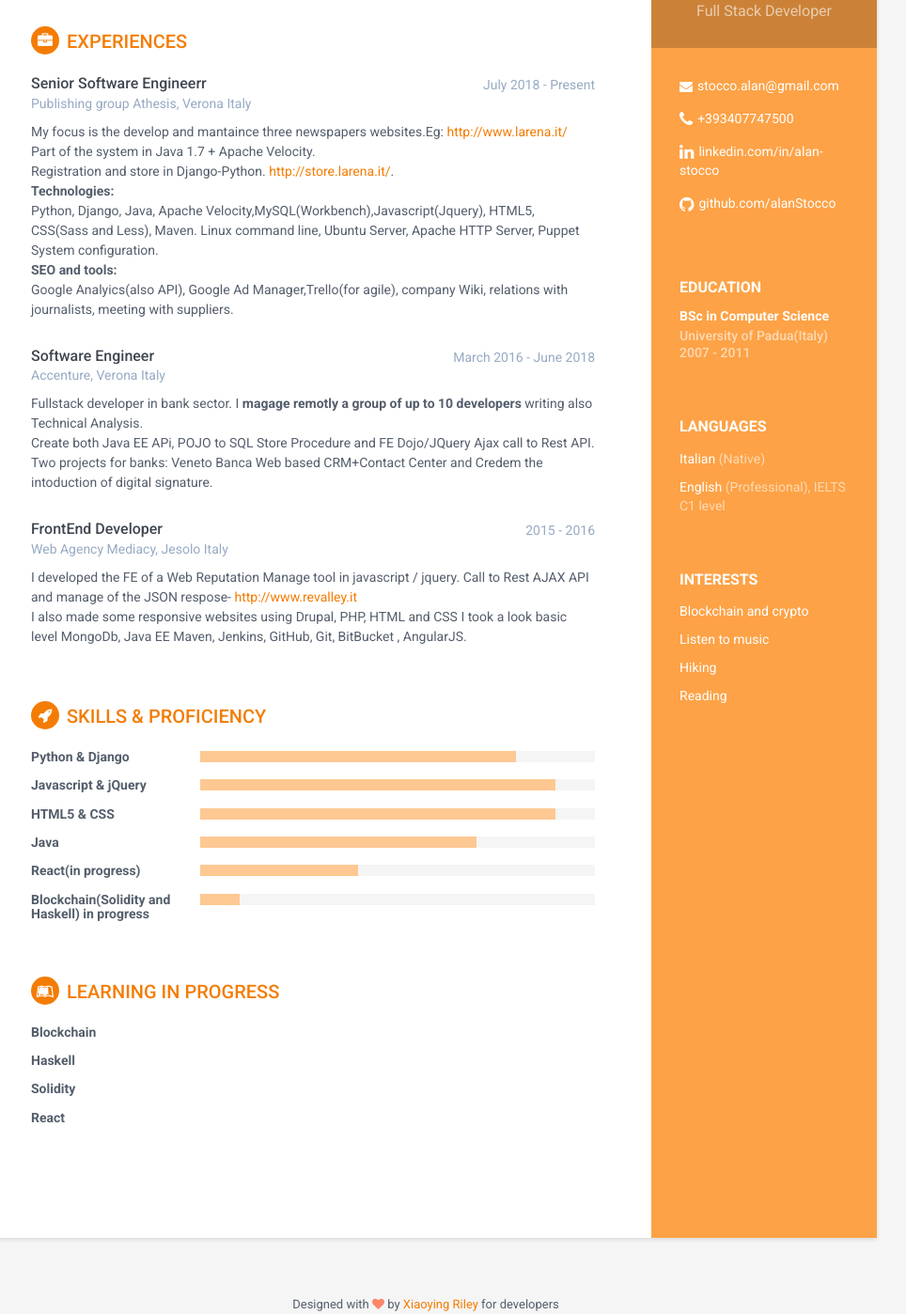
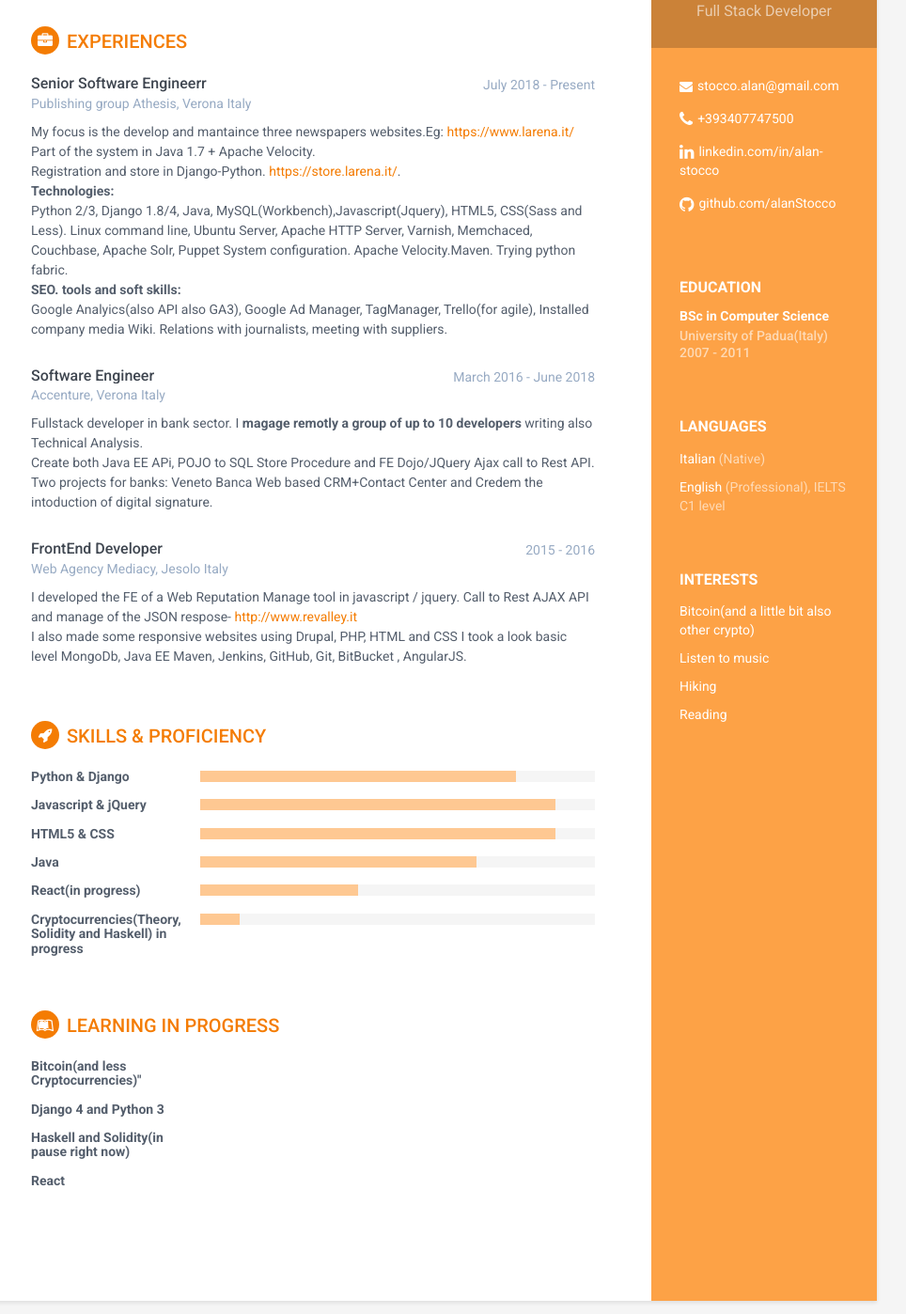
Before and after one commit to alanStocco/alanStocco.github.io, a plain HTML site: page index.html in a window 1280 px wide. Shown: the part 317-1715 px from the top of the page at 94% size, without its empty margins (187-1151 px from the left). Drawn offline with Linux system fonts and the light colour scheme.

Commit message:
Fix Bitcoin/Crypto part and typo

```diff
--- a/index.html
+++ b/index.html
@@ -84,7 +84,7 @@
                 <h2 class="container-block-title">Interests</h2>
                 <ul class="list-unstyled interests-list">
 
-                    <li>Blockchain and crypto</li>
+                    <li>Bitcoin(and a little bit also other crypto)</li>
 
                     <li>Listen to music</li>
 
@@ -107,7 +107,7 @@
                         <br>* Media Agency responsive websites and Web Reputation Tool.
                         <br>Always interested in learning new technologies and in applying them.
                         <br>I like to make decisions and say my opinion.
-                        <br>Passionate about blockchain, sector in which I would like to work.
+                        <br>Passionate about cryptocurrencies, sector in which I would like to work.
                                             </p>
                 </div>
             </section>
@@ -125,18 +125,18 @@
                         <a href="https://www.gruppoathesis.it/"><div class="company">Publishing group Athesis, Verona Italy</div></a>
                     </div>
                     <div class="details">
-                        <p>My focus is the develop and mantaince three newspapers websites.Eg: <a href="http://www.larena.it/">http://www.larena.it/</a>
+                        <p>My focus is the develop and mantaince three newspapers websites.Eg: <a href="https://www.larena.it/">https://www.larena.it/</a>
                             <br>Part of the system in Java 1.7 + Apache Velocity.
                             <br>Registration and store in Django-Python.
-                            <a href="http://store.larena.it/">http://store.larena.it/</a>.
+                            <a href="https://store.larena.it/">https://store.larena.it/</a>.
                             <br>
                             <b>Technologies:</b>
-                            <br>Python, Django, Java, Apache Velocity,MySQL(Workbench),Javascript(Jquery), HTML5, CSS(Sass and Less), Maven.
-                            Linux command line, Ubuntu Server, Apache HTTP Server, Puppet System configuration.
+                            <br>Python 2/3, Django 1.8/4, Java, MySQL(Workbench),Javascript(Jquery), HTML5, CSS(Sass and Less).
+                            Linux command line, Ubuntu Server, Apache HTTP Server, Varnish, Memchaced, Couchbase, Apache Solr, Puppet System configuration. Apache Velocity.Maven. Trying python fabric.
                             <br>
-                            <b>SEO and tools:</b>
-                            <br>Google Analyics(also API), Google Ad Manager,Trello(for agile),
-                            company Wiki, relations with journalists, meeting with suppliers.
+                            <b>SEO. tools and soft skills:</b>
+                            <br>Google Analyics(also API also GA3), Google Ad Manager, TagManager, Trello(for agile),
+                            Installed company media Wiki. Relations with journalists, meeting with suppliers.
                             </p>
                     </div>
                 </div>
@@ -224,7 +224,7 @@
                     </div>
 
                     <div class="item">
-                        <h3 class="level-title">Blockchain(Solidity and Haskell) in progress</h3>
+                        <h3 class="level-title">Cryptocurrencies(Theory, Solidity and Haskell) in progress</h3>
                         <div class="level-bar">
                             <div class="level-bar-inner" data-level="10%">
                             </div>
@@ -237,13 +237,13 @@
                 <h2 class="section-title"><i class="fa fa-leanpub"></i>Learning in progress</h2>
                 <div class="skillset">
                     <div class="item">
-                        <h3 class="level-title">Blockchain</h3>
+                        <h3 class="level-title">Bitcoin(and less Cryptocurrencies)"</h3>
                     </div>
                     <div class="item">
-                        <h3 class="level-title">Haskell</h3>
+                        <h3 class="level-title">Django 4 and Python 3</h3>
                     </div>
                     <div class="item">
-                        <h3 class="level-title">Solidity</h3>
+                        <h3 class="level-title">Haskell and Solidity(in pause right now)</h3>
                     </div>
                     <div class="item">
                         <h3 class="level-title">React</h3>
```
